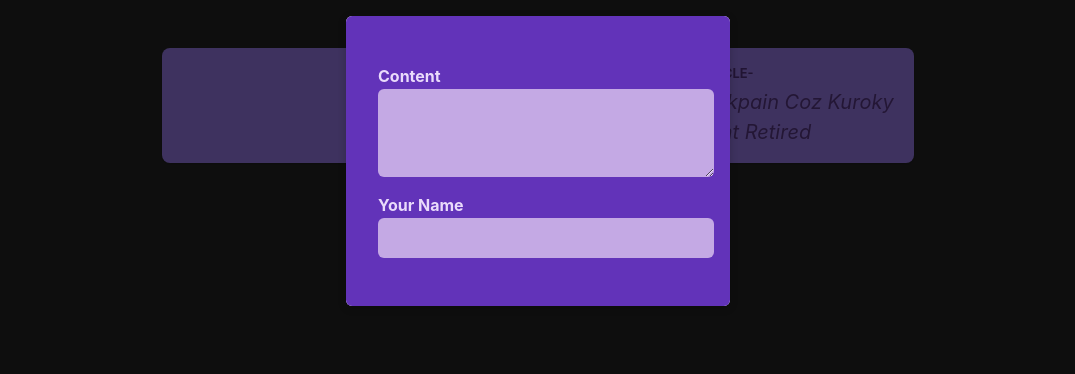
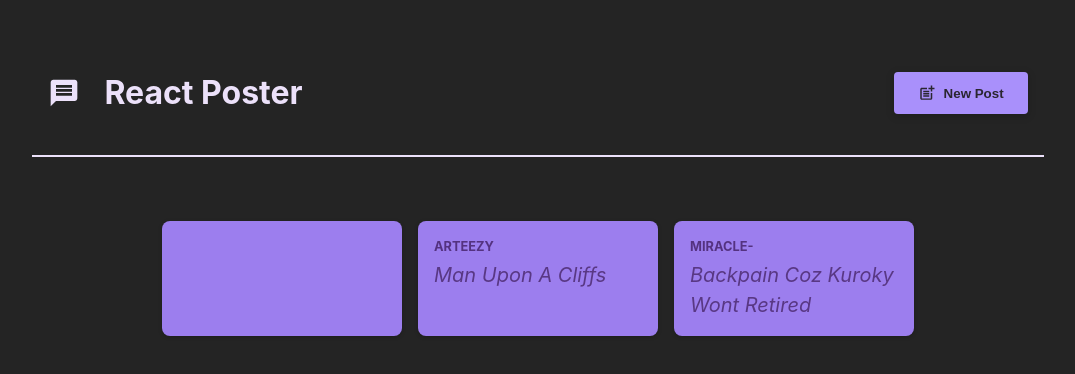
Before and after one commit to eunoia-code/learn-reactjs, a React (Vite) app: page / in a window 1280 px wide. Shown: the top 374 px of the page, without its empty margins (102-1177 px from the left). Built offline with nearby package versions, Linux system fonts and the light colour scheme.

Commit message:
29. Adding a Shared Header & More State Management

```diff
--- a/package.json
+++ b/package.json
@@ -11,7 +11,8 @@
   },
   "dependencies": {
     "react": "^18.2.0",
-    "react-dom": "^18.2.0"
+    "react-dom": "^18.2.0",
+    "react-icons": "^5.0.1"
   },
   "devDependencies": {
     "@types/react": "^18.2.43",
--- a/src/App.jsx
+++ b/src/App.jsx
@@ -1,13 +1,26 @@
+import { useState } from 'react'
 import './App.css'
 
 import PostsList from './components/PostsList'
+import MainHeader from './components/MainHeader'
 
 function App() {
 
+  const [modalIsVisible, setModalIsVisible] = useState(false)
+
+  function showModalHandler(){
+    setModalIsVisible(true)
+  }
+
+  function hideModalHandler(){
+    setModalIsVisible(false)
+  }
+
   return (
     <>
+      <MainHeader onCreatePost={showModalHandler} />
       <main>
-        <PostsList />
+        <PostsList isPosting={modalIsVisible} onStopPosting={hideModalHandler} />
       </main>
     </>
   )
--- /dev/null
+++ b/src/components/MainHeader.jsx
@@ -0,0 +1,20 @@
+import { MdPostAdd, MdMessage } from 'react-icons/md';
+
+import classes from './MainHeader.module.css';
+
+export default function MainHeader({ onCreatePost }) {
+  return (
+    <header className={classes.header}>
+      <h1 className={classes.logo}>
+        <MdMessage />
+        React Poster
+      </h1>
+      <p>
+        <button className={classes.button} onClick={onCreatePost}>
+          <MdPostAdd size={18} />
+          New Post
+        </button>
+      </p>
+    </header>
+  );
+}
--- /dev/null
+++ b/src/components/MainHeader.module.css
@@ -0,0 +1,36 @@
+.header {
+  /* padding: 2rem 10%; */
+  margin: 2rem 10%;
+  padding: 1rem;
+  text-align: center;
+  display: flex;
+  justify-content: space-between;
+  align-items: center;
+  border-bottom: 2px solid #ece1fa;
+}
+
+.logo {
+  font-size: 2rem;
+  display: flex;
+  gap: 1.5rem;
+  align-items: center;
+  color: #ece1fa;
+}
+
+.button {
+  display: inline-flex;
+  align-items: center;
+  gap: 0.5rem;
+  padding: 0.75rem 1.5rem;
+  background-color: #a990fb;
+  color: #2a2630;
+  border: none;
+  border-radius: 4px;
+  box-shadow: 0 2px 8px rgba(0, 0, 0, 0.2);
+  cursor: pointer;
+  font-weight: bold;
+}
+
+.button:hover {
+  background-color: #8c6cf7;
+}
--- a/src/components/PostsList.jsx
+++ b/src/components/PostsList.jsx
@@ -4,15 +4,10 @@
 import NewPost from "./NewPost"
 import Modal from './Modal';
 
-export default function PostsList() {
+export default function PostsList({isPosting, onStopPosting}) {
 
   const [contentValue, setContentValue] = useState('')
   const [nameValue, setNameValue] = useState('')
-  const [modalIsVisible, setModalIsVisible] = useState(true)
-
-  function modalHandler(){
-    setModalIsVisible(false)
-  }
 
   function contentChangeHandler(event) {
     setContentValue(event.target.value)
@@ -31,8 +26,8 @@
 
   return (
     <>
-      { modalIsVisible && (
-        <Modal onClose={modalHandler}>
+      { isPosting && (
+        <Modal onClose={onStopPosting}>
           <NewPost onContentChange={contentChangeHandler} onNameChange={nameChangeHandler} />
         </Modal>
       )}
```
Also changed, not shown: 1 other file (tests, documents, lock files or other folders).
